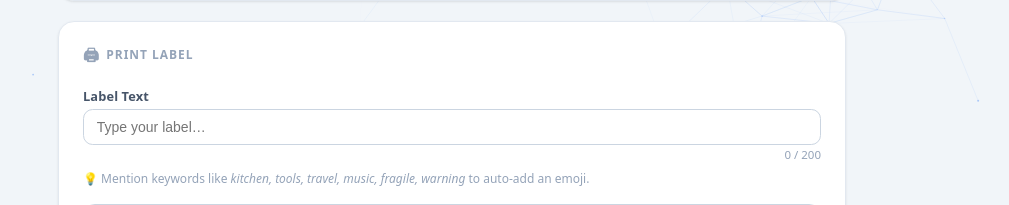
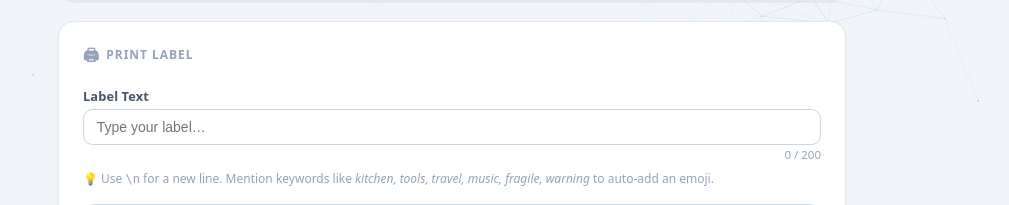
Before and after one commit to sholder89/voice-label-printer, a Flask app: template client/templates/index.html in a window 1280 px wide. Shown: the part 671-876 px from the top of the page, without its empty margins (188-1197 px from the left). Run offline with Flask 3, Linux system fonts and the light colour scheme; the template is opened without the code that fills it, so the values that code supplies are empty; parts of the project's set-up code (start-up, migrations or seed data) failed here and were passed over.

Commit message:
Support \n in label text input for manual line breaks
- getPrintText() converts literal \n to real newlines before preview/print
- _fit_text() honours explicit newlines as forced breaks instead of
  discarding them during word-wrap optimisation
- Hint text updated to surface the feature

Co-Authored-By: Claude Sonnet 4.6 <noreply@anthropic.com>

```diff
--- a/client/printer.py
+++ b/client/printer.py
@@ -1322,7 +1322,15 @@ def _render_chalkboard(text: str, w_px: int, h_px: int, dpi: int,
 
 def _fit_text(text, max_w, max_h, font_style="standard", fill=0.85, font_weight="bold"):
     font_path = _find_font_path(font_style, font_weight)
-    words     = text.split()
+
+    # If the text contains explicit newlines, honour them as forced line breaks
+    # and just find the best font size for that fixed arrangement.
+    if "\n" in text:
+        forced = [l.strip() for l in text.split("\n")]
+        font, _ = _largest_font_for("\n".join(forced), max_w, max_h, font_path, fill)
+        return forced, font
+
+    words = text.split()
     # Try every split from 1 line up to one-word-per-line; pick the biggest font.
     max_n      = min(len(words), 5)
     best_font  = ImageFont.load_default()
--- a/client/templates/index.html
+++ b/client/templates/index.html
@@ -623,7 +623,7 @@ tr.hist-row:hover td { background: var(--surface2) !important; }
              oninput="schedulePreview(); updateCharCount()"
              onkeydown="if(event.key==='Enter' && !event.repeat) doPrint()" />
       <div class="char-count" id="char-count">0 / 200</div>
-      <p class="hint">💡 Mention keywords like <em>kitchen, tools, travel, music, fragile, warning</em> to auto-add an emoji.</p>
+      <p class="hint">💡 Use <code>\n</code> for a new line. Mention keywords like <em>kitchen, tools, travel, music, fragile, warning</em> to auto-add an emoji.</p>
     </div>
 
     <!-- Caption option — shown when the QR Code or Barcode preset is active -->
@@ -903,7 +903,7 @@ function getAddressText() {
 
 function getPrintText() {
   if (document.getElementById('sel-style-preset').value === 'address') return getAddressText();
-  return document.getElementById('print-text').value.trim() || 'Label Printer';
+  return (document.getElementById('print-text').value.trim() || 'Label Printer').replace(/\\n/g, '\n');
 }
 
 function refreshPreview() {
```
